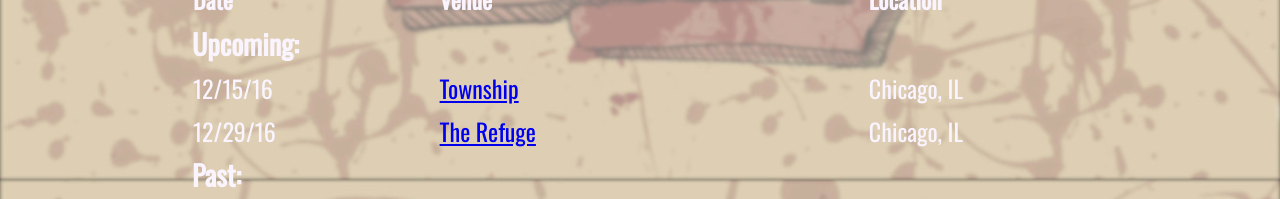
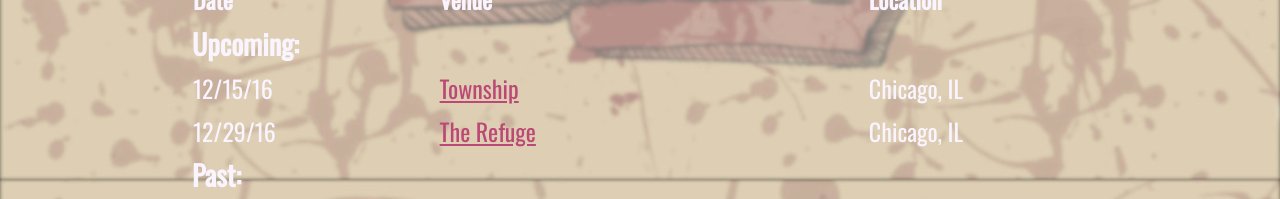
Before and after one commit to ashwednesday/rapashwednesday, a Vue app: page / in a window 1280 px wide. Shown: the part 1445-1644 px from the top of the page. Built offline with nearby package versions, Linux system fonts and the light colour scheme.

Commit message:
global anchor links

```diff
--- a/src/styles/global.scss
+++ b/src/styles/global.scss
@@ -47,6 +47,14 @@ p {
   margin: 0;
 }
 
+a {
+  color: #bc4975;
+}
+
+a:hover {
+  color: #a04065;
+}
+
 h1 {
   text-align: center;
   font-size: 6rem;
```
